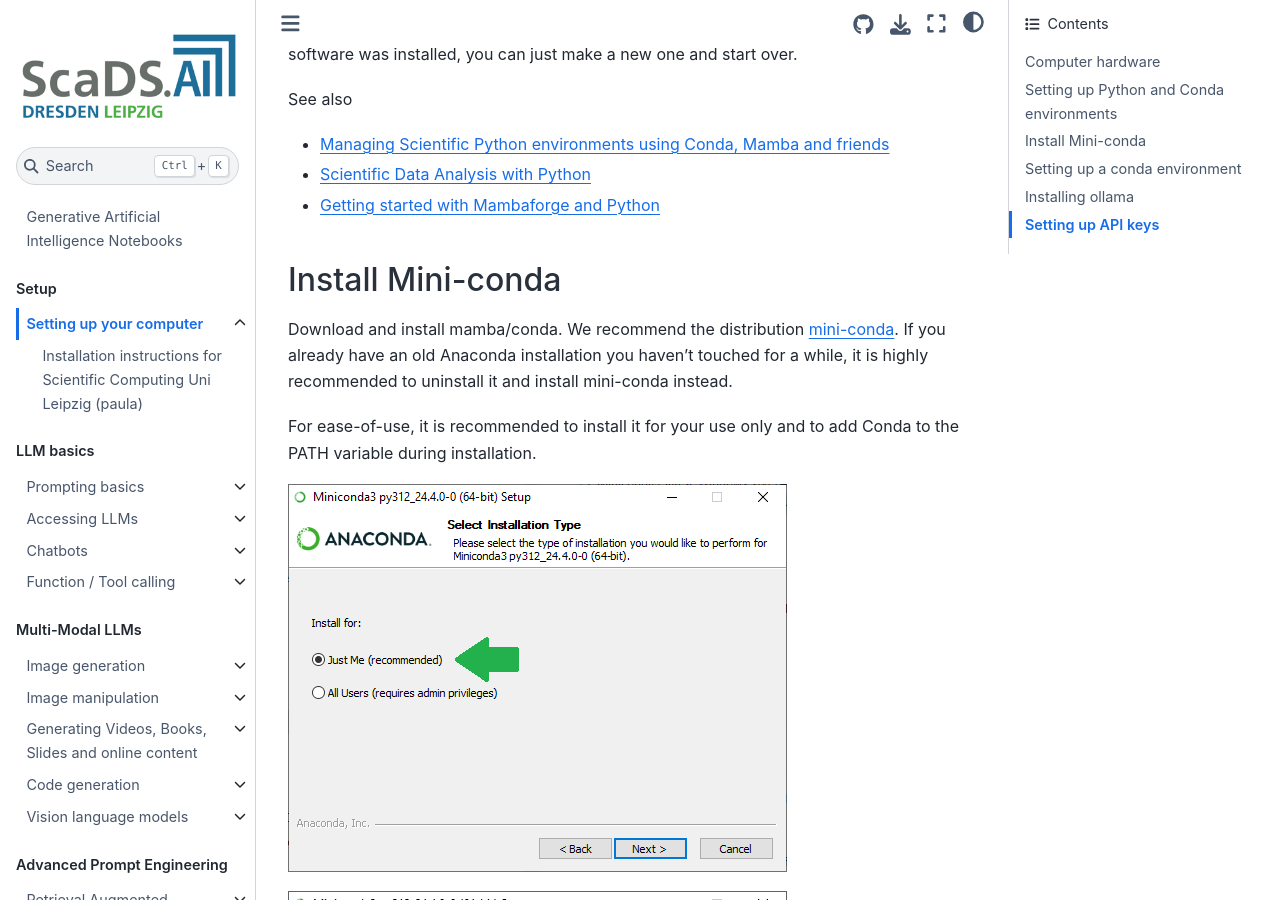
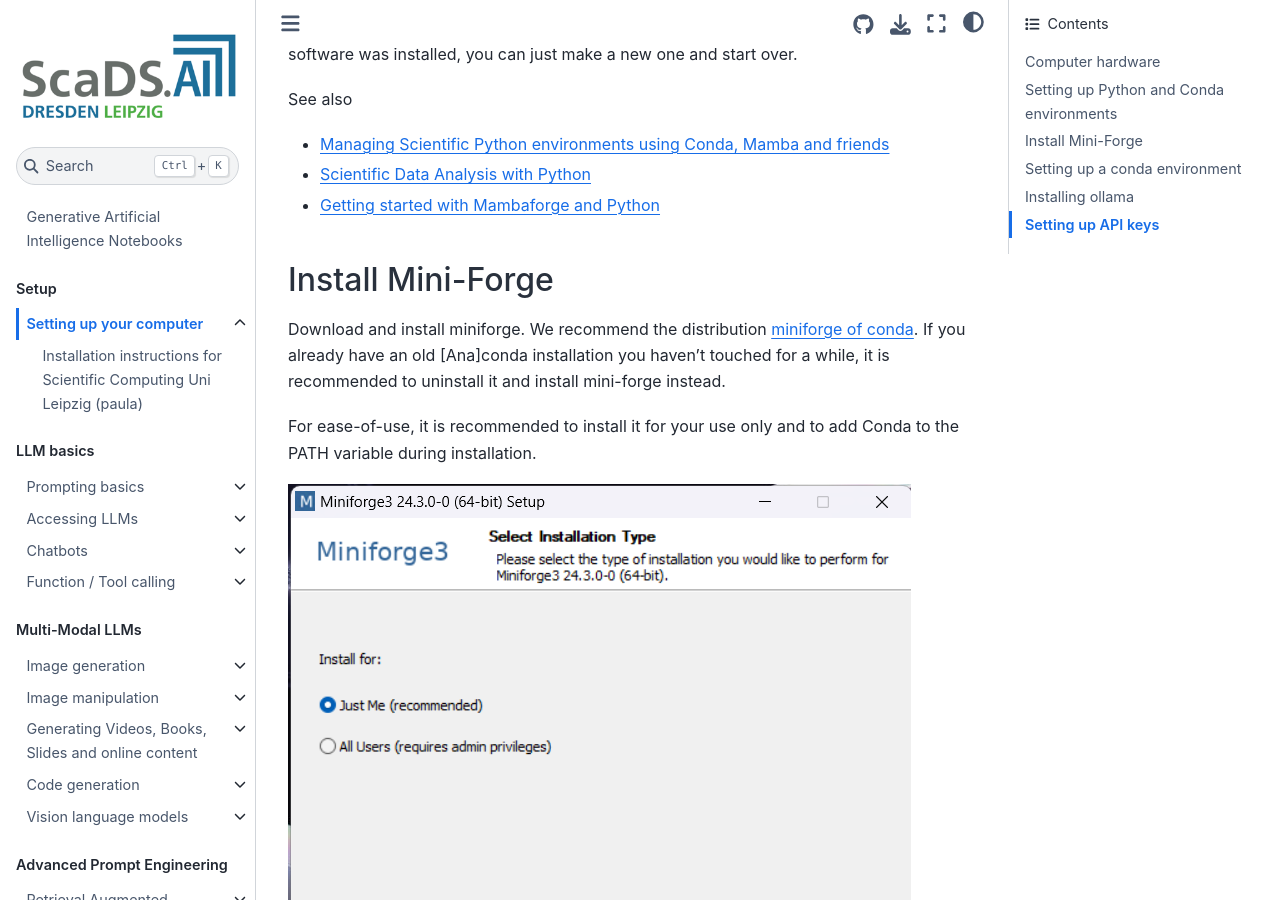
Before and after one commit to ScaDS/generative-ai-notebooks, a Jupyter Book: the page built from docs/00_setup/readme.md, in a window 1280 px wide and 900 px high, scrolled down 563 px. Built offline with Jupyter Book 1.0.4 settings and Sphinx 7.4.7 and the Sphinx Book theme 1.1.4, drawn with Linux system fonts in a browser that asks for light colours; pages that are not in the unit, such as notebooks, are missing from menus.

Commit message:
update installation instructions

```diff
--- a/docs/00_setup/readme.md
+++ b/docs/00_setup/readme.md
@@ -19,14 +19,14 @@
 * [Scientific Data Analysis with Python](https://youtu.be/MOEPe9TGBK0)
 * [Getting started with Mambaforge and Python](https://biapol.github.io/blog/mara_lampert/getting_started_with_mambaforge_and_python/readme.html)
 
-## Install Mini-conda
-Download and install mamba/conda. We recommend the distribution [mini-conda](https://docs.anaconda.com/miniconda/). If you already have an old Anaconda installation you haven't touched for a while, it is highly recommended to uninstall it and install mini-conda instead.
+## Install Mini-Forge
+Download and install miniforge. We recommend the distribution [miniforge of conda](https://conda-forge.org/download/). If you already have an old [Ana]conda installation you haven't touched for a while, it is recommended to uninstall it and install mini-forge instead.
 
 For ease-of-use, it is recommended to install it for your use only and to add Conda to the PATH variable during installation.
 
-![img.png](install_mini-conda.png)
+![img.png](miniforge1.png)
 
-![img.png](install_mini-conda2.png)
+![img.png](miniforge2.png)
 
 ## Setting up a conda environment
 
```
Also changed, not shown: docs/00_setup/install_mini-conda.png (deleted), docs/00_setup/install_mini-conda2.png (deleted), docs/00_setup/miniforge1.png (added), docs/00_setup/miniforge2.png (added).
